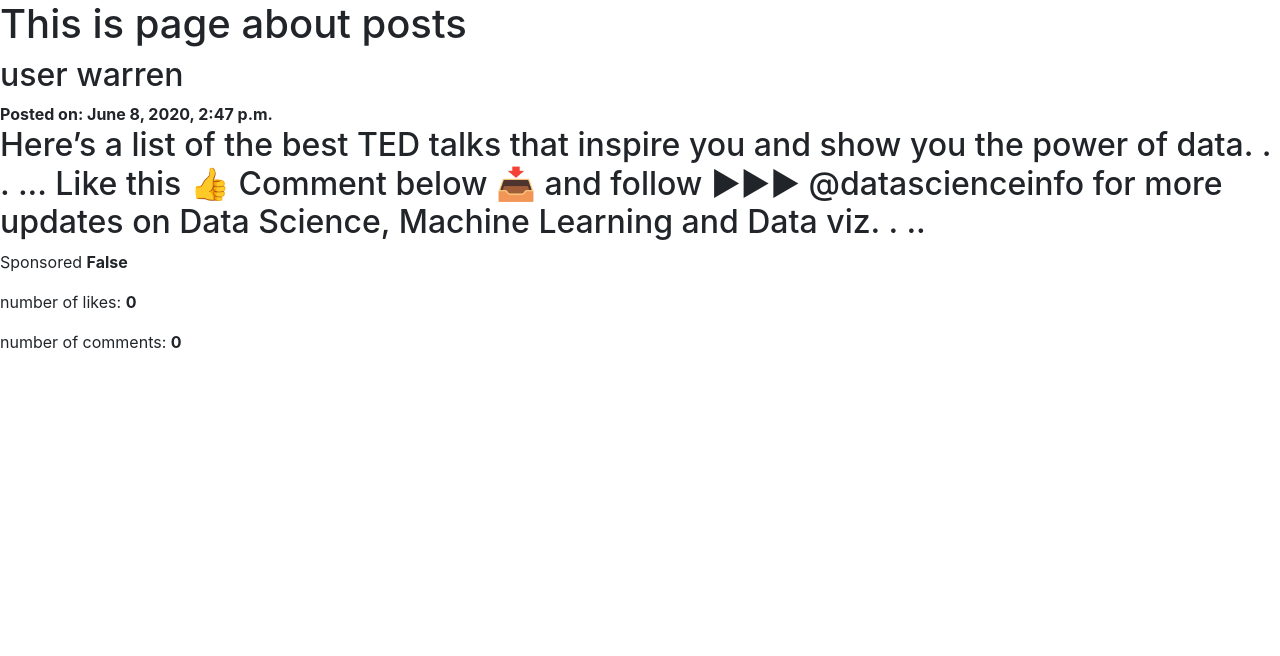
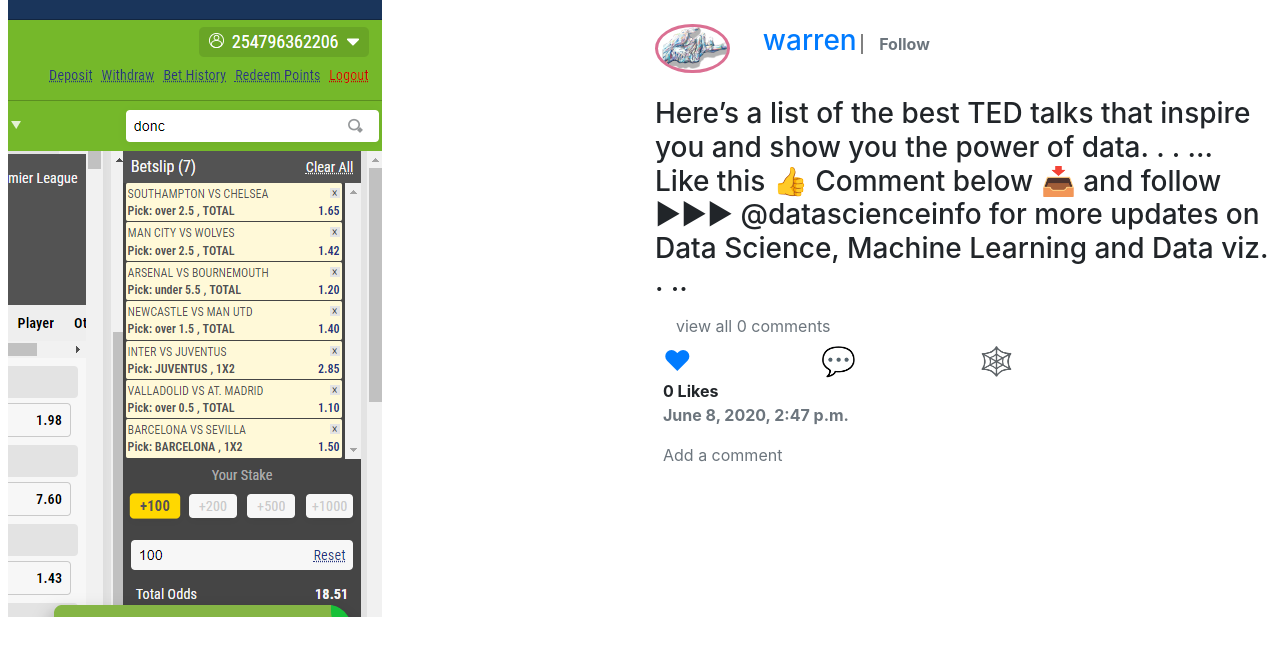
Before and after one commit to warrenwalt/instagram-clone, a Django app: page /post/1/ in a window 1280 px wide. Shown: the part 56-712 px from the top of the page. Run offline with Django 3.2, Linux system fonts and the light colour scheme; data comes from the database, SQL or seed files in the repository; both versions use the stored data as it was after the commit; some libraries are stand-ins or nearby versions.

Commit message:
edited post_details page.

```diff
--- a/user_posts/templates/user_posts/post_detail.html
+++ b/user_posts/templates/user_posts/post_detail.html
@@ -1,12 +1,75 @@
 {% extends 'user_posts/base.html' %}
 
 {% block content %}
-<h1>This is page about posts</h1>
- <h2>user {{ details.user.username }}</h2>
-<!-- <img src="{{ details.images.url }}" alt="{{ details.user.username }} post"> -->
-<strong>Posted on: {{ details.date_posted }}</strong>
-<h2>{{ details.text }}</h2>
-<p>Sponsored <strong>{{ details.sponsored }}</strong></p>
-<p>number of likes: <b>{{ details.no_of_likes }}</b></p>
-<p>number of comments: <b>{{ details.no_of_comments }}</b></p>
+
+<div class="row px-2">
+    <div class="col-md-6">
+        <img src="{{ details.images.url }}" alt="{{ details.text }}" class="img-fluid p-0">
+    </div>
+
+    <div class="col-md-6">
+        <!-- top -->
+        <div class="row py-4">
+            <div class="col-2">
+                <a href="{% url 'profile' details.user.username %}">
+                    <img src="{{ details.user.profile.prof_pic.url }}" alt="{{ details.user.username }} profile picture" style="border-radius: 50%; width:75px; border:solid 3px palevioletred;">
+                </a>
+            </div>
+            <div class="col">
+                <a href="{% url 'profile' details.user.username %}">
+                    <b class=" mx-auto h3">{{ details.user.username }}</b>
+                </a>
+                <b class="text-muted pl-3" style="border-left:solid 2px gray;">Follow</b>
+            </div>
+        </div>
+
+        <!-- Text -->
+        <div class="row px-sm-0 px-3">
+            <div class="col">
+                <h3>{{ details.text }}</h3>
+            </div>
+        </div>
+
+        <!-- info on comments -->
+        <div class="row px-2">
+            <div class="col">
+                <button class="text-muted btn" type="button">view all {{ details.no_of_comments }} comments</button>
+            </div>
+        </div>
+
+        <!-- like comment icons -->
+        <div class="row px-2">
+            <div class="col-3">
+                <a href="#" class="h3">❤</a>
+            </div>
+            <div class="col-3">
+                <a href="" class="h3">💬</a>
+            </div>
+            <div class="col-3">
+                <a href="#" class="h3">🕸</a>
+            </div>
+        </div>
+
+        <!-- no of likes -->
+        <div class="row px-2">
+            <div class="col">
+                <b>{{ details.no_of_likes }} Likes</b>
+            </div>
+        </div>
+
+        <!-- date posted -->
+        <div class="row px-2">
+            <div class="col">
+                <strong class="text-muted">{{ details.date_posted }}</strong>
+            </div>
+        </div>
+
+        <!-- add a comment -->
+        <div class="row pt-3 px-2">
+            <div class="col">
+                <p class="text-muted">Add a comment</p>
+            </div>
+        </div>
+    </div>
+</div>
 {% endblock content %}
```
Also changed, not shown: user_posts/templates/user_posts/post_list.html (+21 -0 lines), db.sqlite3.
